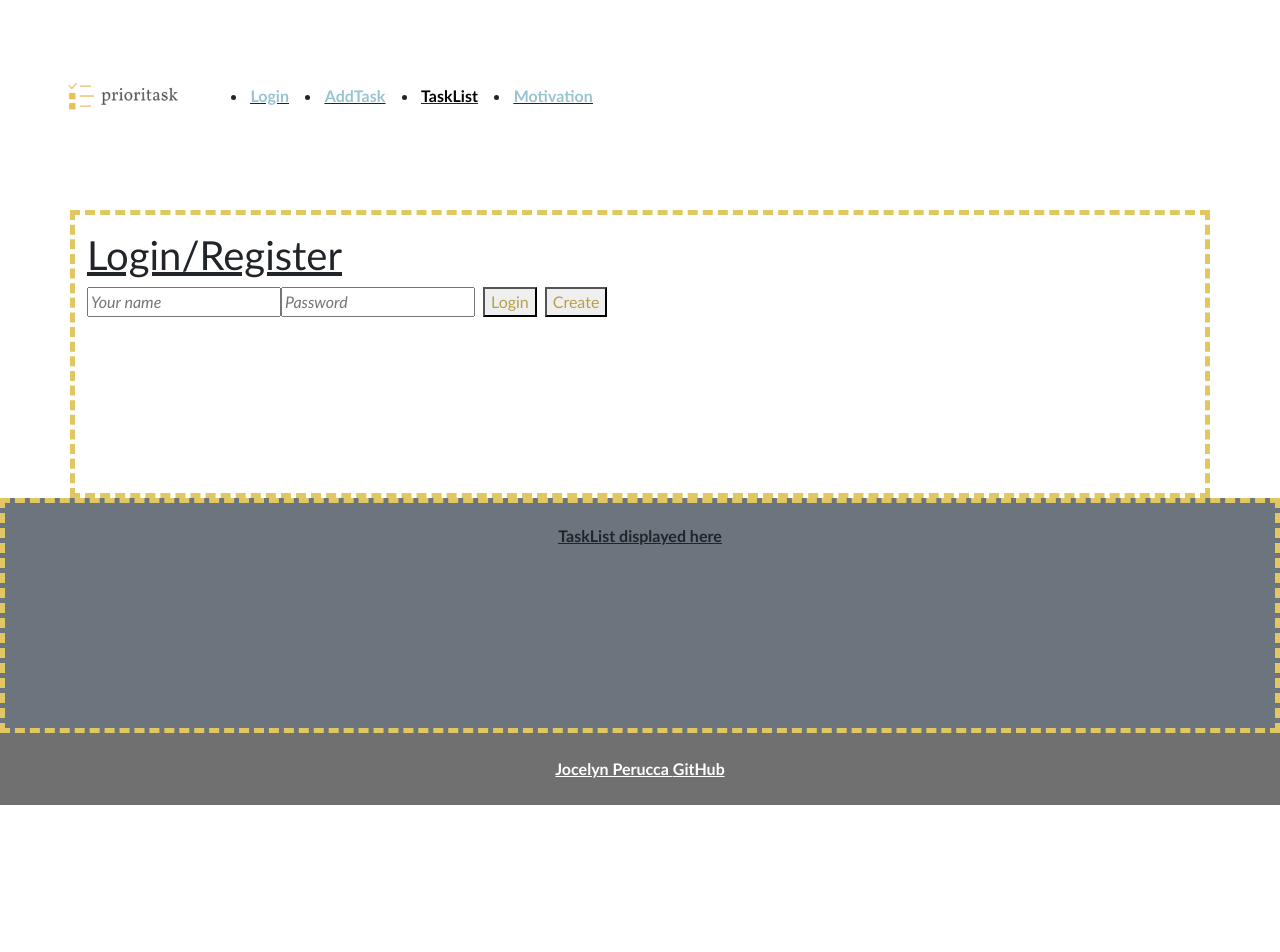
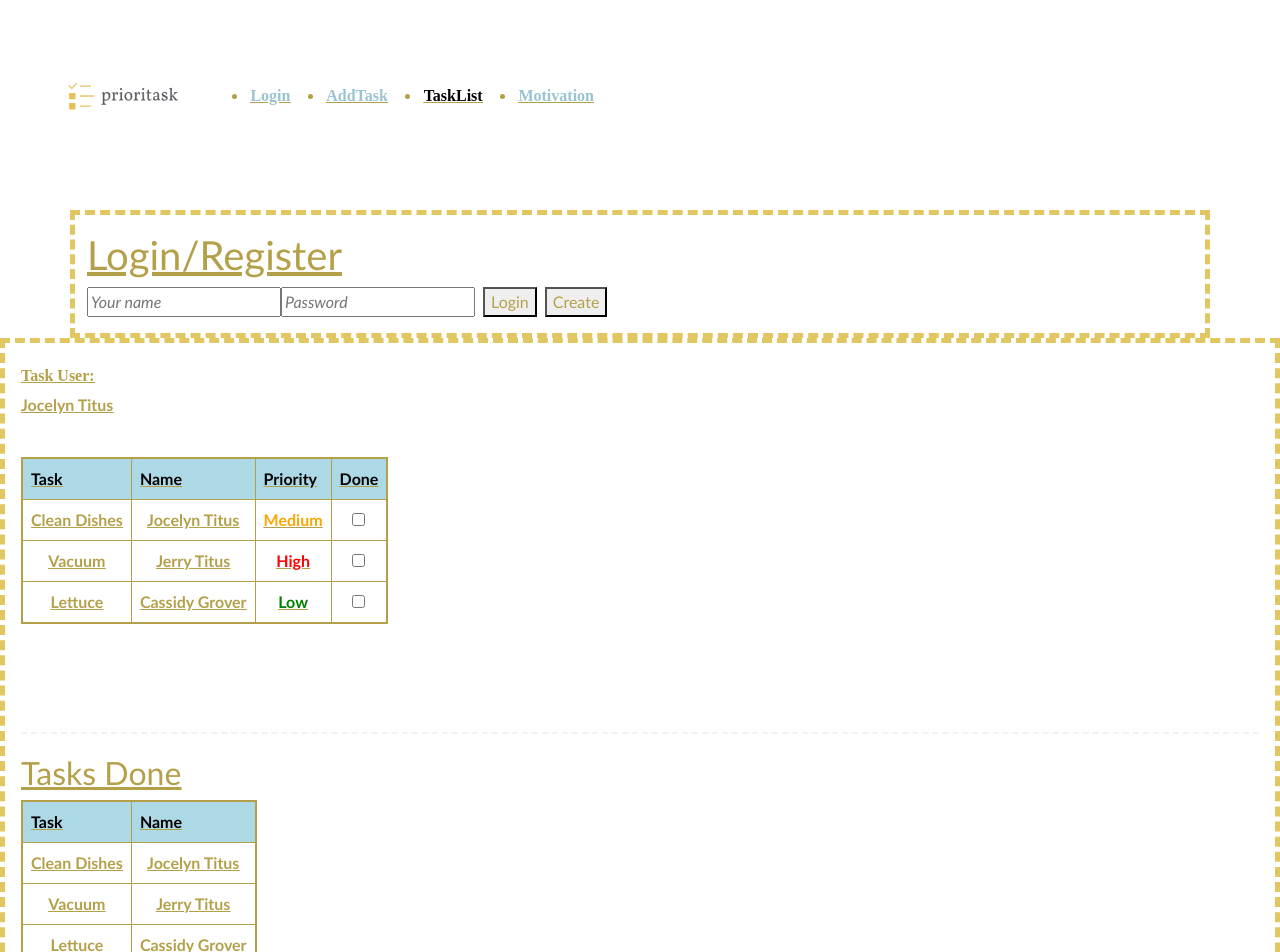
Before and after one commit to jocelynperucca/startup, a React (Vite) app: page /taskList in a window 1280 px wide. Shown: the top 952 px of the page. Before the commit the page ends 810 px from the top, so only its background shows below. Built offline with nearby package versions, Linux system fonts and the light colour scheme.

Commit message:
TaskList and motivation converted to react

```diff
--- a/src/login/login.jsx
+++ b/src/login/login.jsx
@@ -1,4 +1,5 @@
 import React from 'react';
+
 
 export function Login() {
   return (
--- a/src/motivation/motivation.jsx
+++ b/src/motivation/motivation.jsx
@@ -1,9 +1,23 @@
 import React from 'react';
+import './motivation.css'
+
 
 export function Motivation() {
   return (
-    <main className='container-fluid bg-secondary text-center'>
-      <div>motivation displayed here</div>
+    <main>
+
+      <p>
+        We know that finishing your to-do lists can be a lengthy and strenuous task. Here at Prioritask, we want to make sure that not only do you have
+        the tools to accomplish your taks with your friends/roommates/family/etc. but also, the motivation to allow you to do your tasks!
+        Check back here any time that you need a motivational quote to push you along.
+      </p>
+
+
+      <div id="motivational quote api">
+        <div>If you believe it will work, you'll see opportunities. If you believe it won't, you will see obstacles.
+            </div>
+        <div>- Wayne Dyer -</div>
+      </div>
     </main>
   );
 }
--- a/src/taskList/taskList.jsx
+++ b/src/taskList/taskList.jsx
@@ -1,9 +1,82 @@
 import React from 'react';
+import './taskList.css'
+
 
 export function TaskList() {
   return (
-    <main className='container-fluid bg-secondary text-center'>
-      <div>TaskList displayed here</div>
-    </main>
+    <main>
+            <div>Task User:</div>
+            <p>Jocelyn Titus</p>
+            <br />
+
+            {/* Task List */}
+            <table className="TaskList">
+                <thead>
+                    <tr>
+                        <th>Task</th>
+                        <th>Name</th>
+                        <th>Priority</th>
+                        <th>Done</th>
+                    </tr>
+                </thead>
+                <tbody>
+                    <tr>
+                        <td>Clean Dishes</td>
+                        <td className="name">Jocelyn Titus</td>
+                        <td className="priorityMedium">Medium</td>
+                        <td className="checkbox">
+                            <input type="checkbox" id="markDone1" name="done" value="done" />
+                            <label htmlFor="markDone1"></label>
+                        </td>
+                    </tr>
+                    <tr>
+                        <td>Vacuum</td>
+                        <td className="name">Jerry Titus</td>
+                        <td className="priorityHigh">High</td>
+                        <td className="checkbox">
+                            <input type="checkbox" id="markDone2" name="done" value="done" />
+                            <label htmlFor="markDone2"></label>
+                        </td>
+                    </tr>
+                    <tr>
+                        <td>Lettuce</td>
+                        <td className="name">Cassidy Grover</td>
+                        <td className="priorityLow">Low</td>
+                        <td className="checkbox">
+                            <input type="checkbox" id="markDone3" name="done" value="done" />
+                            <label htmlFor="markDone3"></label>
+                        </td>
+                    </tr>
+                </tbody>
+            </table>
+
+            <br /><br />
+            <hr className="tabledivide" />
+
+            {/* Tasks Done Table */}
+            <h2>Tasks Done</h2>
+            <table id="done">
+                <thead>
+                    <tr>
+                        <th>Task</th>
+                        <th>Name</th>
+                    </tr>
+                </thead>
+                <tbody>
+                    <tr>
+                        <td>Clean Dishes</td>
+                        <td style={{ textAlign: 'center', verticalAlign: 'middle' }}>Jocelyn Titus</td>
+                    </tr>
+                    <tr>
+                        <td>Vacuum</td>
+                        <td style={{ textAlign: 'center', verticalAlign: 'middle' }}>Jerry Titus</td>
+                    </tr>
+                    <tr>
+                        <td>Lettuce</td>
+                        <td style={{ textAlign: 'center', verticalAlign: 'middle' }}>Cassidy Grover</td>
+                    </tr>
+                </tbody>
+            </table>
+        </main>
   );
 }
```
Also changed, not shown: src/motivation/motivation.css (renamed from motivation.css), src/taskList/taskList.css (renamed from taskList.css).
